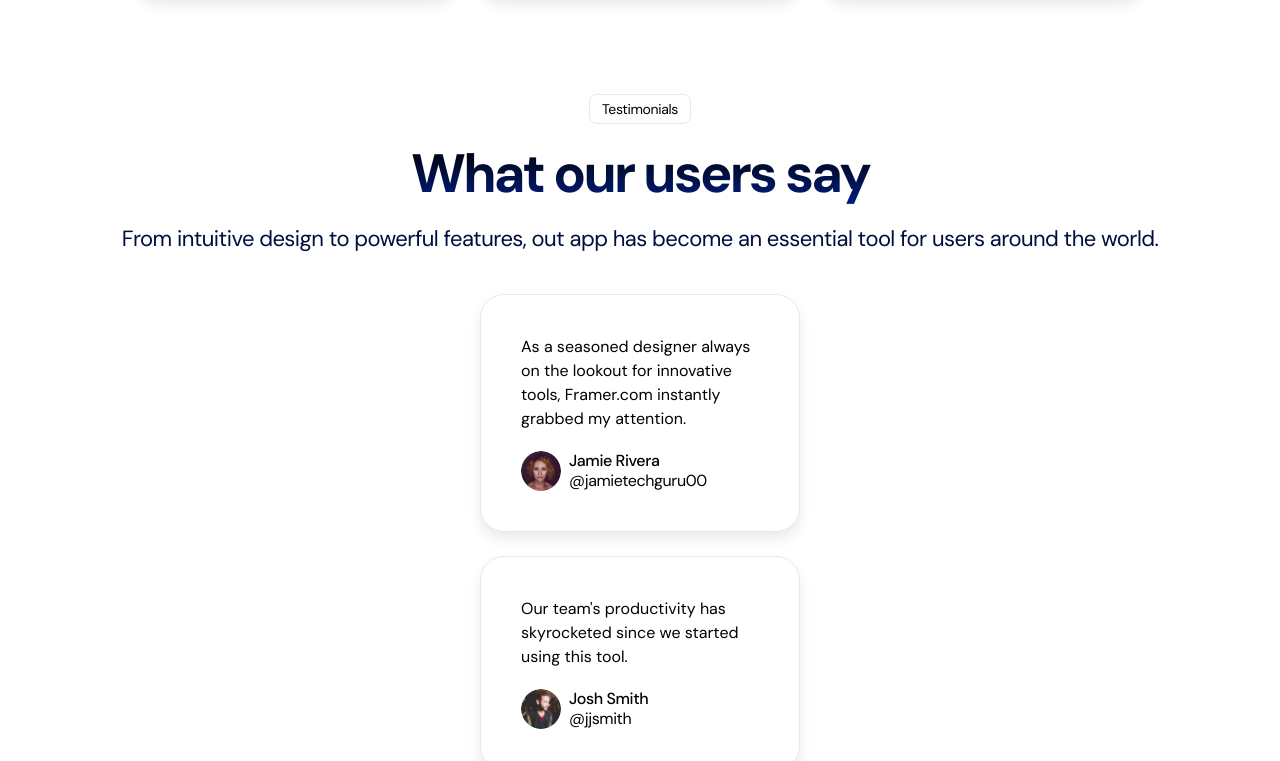
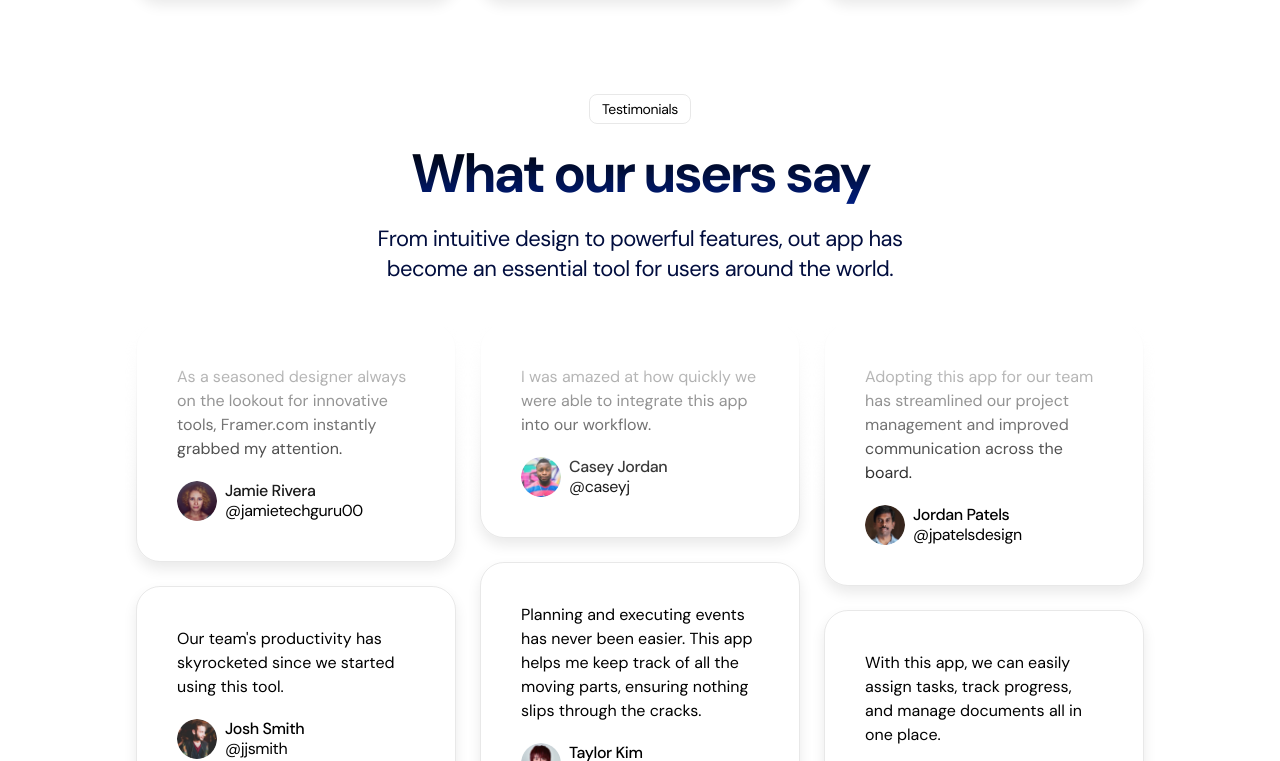
Before and after one commit to KwanJunEr/lightsOn_SAAS_Landing_Page, a Next.js app: page / in a window 1280 px wide. Shown: the part 3119-3880 px from the top of the page. Built offline with nearby package versions, Linux system fonts and the light colour scheme.

Commit message:
completed testimonials component
c

```diff
--- a/sections/Testimonials.tsx
+++ b/sections/Testimonials.tsx
@@ -75,8 +75,8 @@ const firstColumn = testimonials.slice(0, 3);
 const secondColumn = testimonials.slice(3, 6);
 const thirdColumn = testimonials.slice(6, 9);
 
-const TestimonialsColumn = (props : {testimonials : typeof testimonials}) => (
-  <div className="flex flex-col gap-6 mt-10"  style={{ maskImage: "linear-gradient(to bottom, transparent, black_25%, black_75%,  transparent)" }}>
+const TestimonialsColumn = (props : { className? : string;  testimonials : typeof testimonials}) => (
+  <div className={twMerge("flex flex-col gap-6 pb-6",props.className)} >
   {props.testimonials.map(({ text, imageSrc, name, username }) => (
     <div className="card">
       <div>{text}</div>
@@ -102,6 +102,7 @@ const Testimonials = () => {
   return (
     <section className="bg-white">
       <div className="container">
+        <div className="section-heading">
         <div className="flex justify-center">
           <div className="tag">Testimonials</div>
         </div>
@@ -110,15 +111,12 @@ const Testimonials = () => {
           From intuitive design to powerful features, out app has become an
           essential tool for users around the world.
         </p>
-        <div className="flex justify-center gap-6">
+        </div>
+        <div className="flex justify-center gap-6 mt-10 [mask-image:linear-gradient(to_bottom,transparent,black_25%,black_75%,transparent)] max-h-[740px] overflow-hidden">
 
-        <TestimonialsColumn testimonials={firstColumn}/>
-
-
-
-
-
-
+        <TestimonialsColumn testimonials={firstColumn} />
+        <TestimonialsColumn testimonials={secondColumn} className="hidden md:flex"/>
+        <TestimonialsColumn testimonials={thirdColumn} className="hidden lg:flex"/>
         </div>
       </div>
     </section>
```
